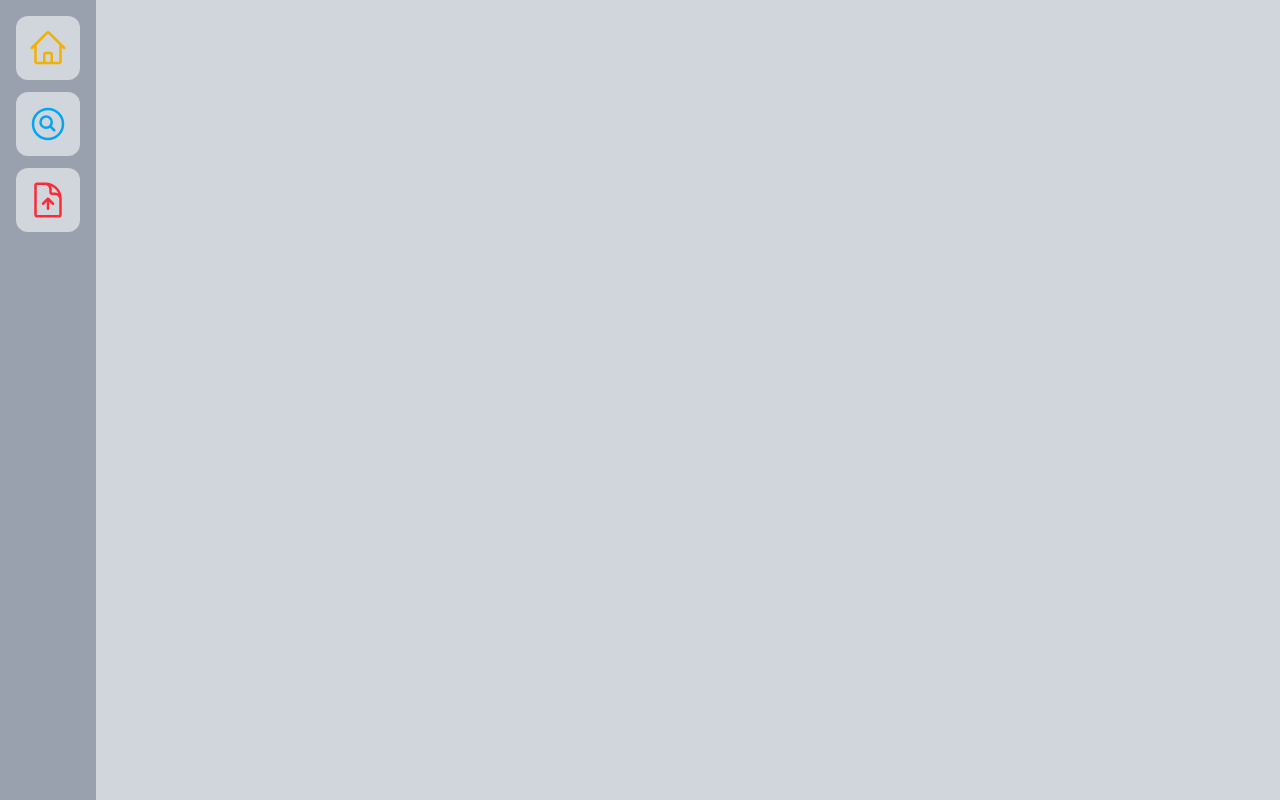
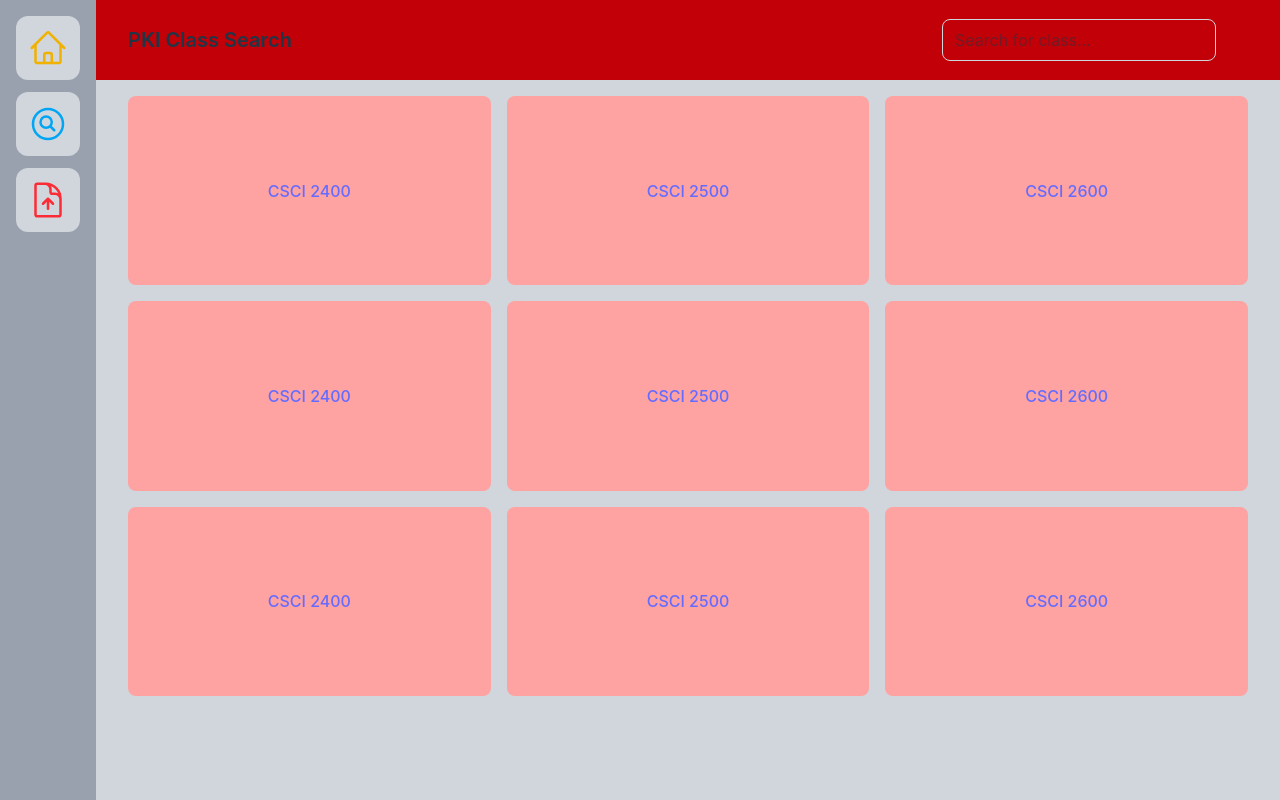
Before and after one commit to Team5-CS-Capstone/Team5-PKI_Scheduler, a Vue app in the folder my-vue-app/: page /class in a window 1280 px wide. Before the commit this address had no page. Built offline with nearby package versions, Linux system fonts and the light colour scheme.

Commit message:
class search page UI complete, details page implemented

```diff
--- a/my-vue-app/src/App.vue
+++ b/my-vue-app/src/App.vue
@@ -9,7 +9,7 @@ import Sidebar from './components/Sidebar.vue'
     <Sidebar class="h-full bg-gray-400" />
 
     <!-- Main Content Area -->
-    <div class="p-6 flex flex-col justify-center w-full">
+    <div class="flex flex-col justify-center w-full">
       <RouterView />
     </div>
   </div>
--- a/my-vue-app/src/components/Sidebar.vue
+++ b/my-vue-app/src/components/Sidebar.vue
@@ -11,7 +11,7 @@
         </RouterLink>
 
         <!-- Search Classes Page -->
-        <RouterLink to="/search" class="bg-gray-300 rounded-xl p-3 hover:bg-gray-500">
+        <RouterLink to="/class" class="bg-gray-300 rounded-xl p-3 hover:bg-gray-500">
             <svg xmlns="http://www.w3.org/2000/svg" fill="none" viewBox="0 0 24 24" stroke-width="1.5"
                 stroke="currentColor" class="size-10 text-sky-500">
                 <path stroke-linecap="round" stroke-linejoin="round"
--- /dev/null
+++ b/my-vue-app/src/pages/ClassDetails.vue
@@ -0,0 +1,2 @@
+
+<template><span>Class Details</span></template>
--- /dev/null
+++ b/my-vue-app/src/pages/ClassList.vue
@@ -0,0 +1,44 @@
+<template>
+    <div class="overflow-scroll h-screen">
+        <!-- Header with title that contains a search bar -->
+        <div class="flex items-center justify-between bg-red-700 py-3 h-20 px-8 top-0 fixed w-screen">
+            <span class="font-semibold text-xl">PKI Class Search</span>
+            <input type="text" placeholder="Search for class..." class="mr-32 px-3 py-2 rounded-lg border border-gray-300" />
+        </div>
+        <!-- Grid for clickable classes -->
+        <div class="flex grid grid-cols-3 gap-4 h-3/4 mt-24 m-8 text-white">
+            <router-link
+            v-for="course in courses"
+            :key="course.id"
+            :to="'/class/' + course.id"
+            class="bg-red-300 rounded-lg flex items-center justify-center hover:bg-red-400"
+            >
+            {{ course.name }}
+            </router-link>
+        </div>
+    </div>
+
+</template>
+
+<script setup>
+import { ref, computed } from "vue";
+
+// make a reactive variable for courses
+// currently will just mimic data
+// that we are going to get from the database
+const courses = ref([
+    { id: 2400, name: "CSCI 2400" },
+    { id: 2500, name: "CSCI 2500" },
+    { id: 2600, name: "CSCI 2600" },
+    { id: 2400, name: "CSCI 2400" },
+    { id: 2500, name: "CSCI 2500" },
+    { id: 2600, name: "CSCI 2600" },
+    { id: 2400, name: "CSCI 2400" },
+    { id: 2500, name: "CSCI 2500" },
+    { id: 2600, name: "CSCI 2600" },
+])
+
+// another reactive variable is needed
+// for the search text to update
+const search = ref("")
+</script>
--- a/my-vue-app/src/pages/ExportPage.vue
+++ b/my-vue-app/src/pages/ExportPage.vue
@@ -3,20 +3,13 @@ import { ref } from 'vue'
 </script>
 
 <template>
-  <div class="container">
-    <img class="uno-logo" src="../assets/uno-logo.png"></img>
-  </div>
-  <div class="mt-22 text-2xl font-bold w-full flex justify-center">
-    <button class="w-96 rounded-xl bg-sky-500 px-12 py-4 hover:bg-green-500 cursor-pointer" type="button" @click="">Export CSV</button>
-  </div>
+    <div class="flex justify-center">
+        <img class="h-96 mt-12 text-2xl font-bold" src="../assets/uno-logo.png"></img>
+    </div>
+    <div class="mt-22 text-2xl font-bold w-full flex justify-center">
+        <button class="w-96 rounded-xl bg-sky-500 px-12 py-4 hover:bg-green-500 cursor-pointer" type="button"
+            @click="">Export CSV</button>
+    </div>
 </template>
 
-<style scoped>
-.uno-logo {
-  position: absolute;
-  top: 10px;
-  left: 120px;
-  width: 150px;
-  height: auto;
-}
-</style>
+<style scoped></style>
--- a/my-vue-app/src/pages/SearchPage.vue
+++ /dev/null
@@ -1,3 +0,0 @@
-<template>
-    <div>SearchPage</div>
-</template>
```
Also changed, not shown: my-vue-app/src/router/index.js (+5 -2 lines).
